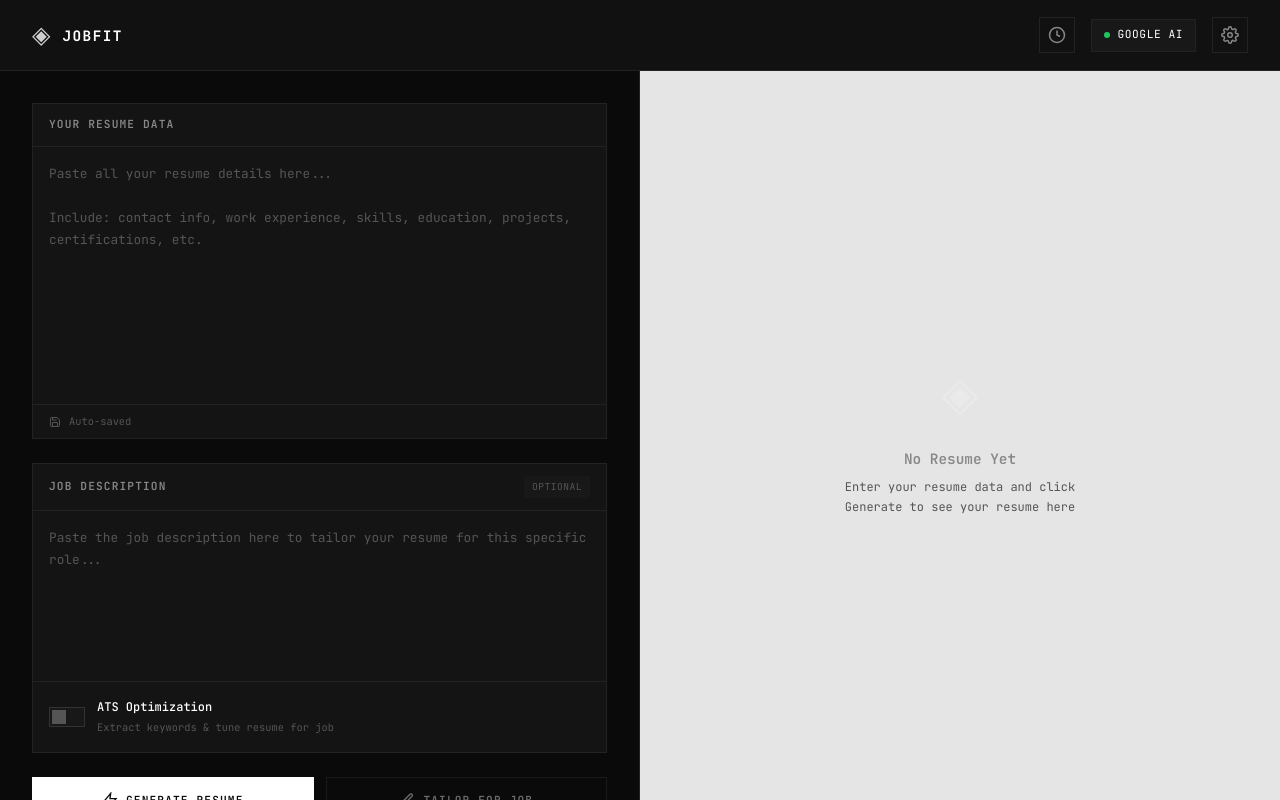
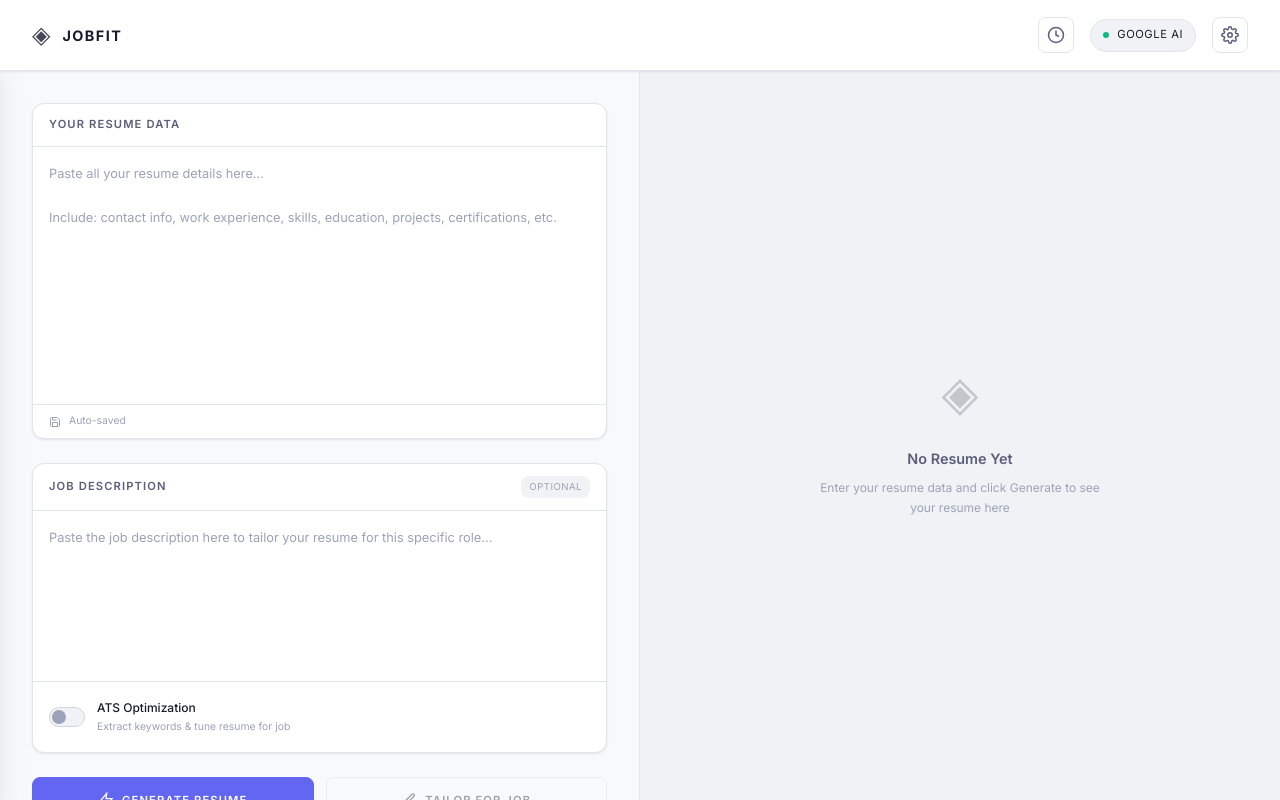
Before and after one commit to tanmay-kalbande/JobFit, a React (Vite) app: page / in a window 1280 px wide. Built offline with nearby package versions, Linux system fonts and the light colour scheme.

Commit message:
refine UI: light theme, smooth curves, rounded corners

```diff
--- a/src/App.css
+++ b/src/App.css
@@ -1,26 +1,33 @@
 /* ========================================
-   MINIMALISTIC MONOCHROMATIC THEME
-   Modern Two-Panel Layout
-   ======================================== */
-
-@import url('https://fonts.googleapis.com/css2?family=JetBrains+Mono:wght@400;500;600;700;800&display=swap');
+   REFINED LIGHT THEME
+   Modern Two-Panel Layout with Smooth Curves
+   ======================================== */
+
+@import url('https://fonts.googleapis.com/css2?family=Inter:wght@400;500;600;700;800&family=JetBrains+Mono:wght@400;500;600;700;800&display=swap');
 
 :root {
-  --bg-primary: #0a0a0a;
-  --bg-secondary: #111111;
-  --bg-tertiary: #181818;
-  --bg-card: #141414;
-  --text-primary: #ffffff;
-  --text-secondary: #888888;
-  --text-muted: #555555;
-  --border-color: #222222;
-  --border-light: #333333;
-  --accent: #ffffff;
-  --accent-dim: #666666;
-  --error: #ff4444;
-  --success: #22c55e;
-  --primary: #3b82f6;
+  --bg-primary: #ffffff;
+  --bg-secondary: #f8f9fb;
+  --bg-tertiary: #f0f2f5;
+  --bg-card: #ffffff;
+  --text-primary: #1a1a2e;
+  --text-secondary: #5a5f7a;
+  --text-muted: #9ca3b8;
+  --border-color: #e2e5ed;
+  --border-light: #d0d5e0;
+  --accent: #1a1a2e;
+  --accent-dim: #9ca3b8;
+  --error: #ef4444;
+  --success: #10b981;
+  --primary: #6366f1;
   --warning: #f59e0b;
+  --radius-sm: 8px;
+  --radius-md: 12px;
+  --radius-lg: 16px;
+  --radius-xl: 20px;
+  --shadow-sm: 0 1px 3px rgba(0, 0, 0, 0.06), 0 1px 2px rgba(0, 0, 0, 0.04);
+  --shadow-md: 0 4px 12px rgba(0, 0, 0, 0.06), 0 2px 6px rgba(0, 0, 0, 0.04);
+  --shadow-lg: 0 10px 30px rgba(0, 0, 0, 0.08), 0 4px 12px rgba(0, 0, 0, 0.04);
 }
 
 * {
@@ -39,12 +46,12 @@
 }
 
 *::-webkit-scrollbar-track {
-  background: rgba(255, 255, 255, 0.02);
+  background: rgba(0, 0, 0, 0.03);
   border-radius: 4px;
 }
 
 *::-webkit-scrollbar-thumb {
-  background: rgba(255, 255, 255, 0.1);
+  background: rgba(0, 0, 0, 0.12);
   border-radius: 4px;
   transition: background 0.2s;
 }
@@ -65,8 +72,8 @@
 }
 
 body {
-  font-family: 'JetBrains Mono', monospace;
-  background: #e5e5e5;
+  font-family: 'Inter', -apple-system, BlinkMacSystemFont, 'Segoe UI', sans-serif;
+  background: #f0f2f5;
   color: var(--text-primary);
   min-height: 100vh;
   line-height: 1.6;
@@ -82,7 +89,7 @@
   display: flex;
   flex-direction: column;
   overflow: hidden;
-  background: #e5e5e5;
+  background: #f0f2f5;
 }
 
 /* ========================================
@@ -91,7 +98,7 @@
 
 .app-header {
   padding: 1rem 2rem;
-  background: var(--bg-secondary);
+  background: var(--bg-primary);
   border-bottom: 1px solid var(--border-color);
   display: flex;
   justify-content: space-between;
@@ -99,6 +106,7 @@
   position: sticky;
   top: 0;
   z-index: 100;
+  box-shadow: var(--shadow-sm);
 }
 
 .header-left {
@@ -137,6 +145,7 @@
   padding: 0.4rem 0.75rem;
   background: var(--bg-tertiary);
   border: 1px solid var(--border-color);
+  border-radius: var(--radius-lg);
   font-size: 0.7rem;
   text-transform: uppercase;
   letter-spacing: 0.05em;
@@ -157,6 +166,7 @@
   justify-content: center;
   background: transparent;
   border: 1px solid var(--border-color);
+  border-radius: var(--radius-sm);
   color: var(--text-secondary);
   cursor: pointer;
   transition: all 0.2s;
@@ -188,6 +198,7 @@
   padding: 0.75rem;
   background: var(--bg-tertiary);
   border: 1px solid var(--border-color);
+  border-radius: var(--radius-sm);
   color: var(--text-muted);
   font-family: inherit;
   font-size: 0.75rem;
@@ -219,7 +230,7 @@
   min-height: 0;
   height: calc(100vh - 65px);
   overflow: hidden;
-  background: #e5e5e5;
+  background: #f0f2f5;
 }
 
 .panel {
@@ -228,7 +239,7 @@
 }
 
 .input-panel {
-  background: var(--bg-primary);
+  background: var(--bg-secondary);
   border-right: 1px solid var(--border-color);
 }
 
@@ -240,7 +251,7 @@
 }
 
 .preview-panel {
-  background: #e5e5e5;
+  background: #f0f2f5;
   display: flex;
   flex-direction: column;
   overflow: hidden;
@@ -252,7 +263,7 @@
   flex: 1;
   overflow-y: auto;
   padding: 2rem;
-  background: #e5e5e5;
+  background: #f0f2f5;
   display: flex;
   justify-content: center;
   align-items: flex-start;
@@ -266,6 +277,9 @@
 .card {
   background: var(--bg-card);
   border: 1px solid var(--border-color);
+  border-radius: var(--radius-md);
+  box-shadow: var(--shadow-sm);
+  overflow: hidden;
 }
 
 .card-header {
@@ -288,6 +302,7 @@
   font-size: 0.6rem;
   padding: 0.2rem 0.5rem;
   background: var(--bg-tertiary);
+  border-radius: var(--radius-sm);
   color: var(--text-muted);
   text-transform: uppercase;
   letter-spacing: 0.05em;
@@ -373,6 +388,7 @@
   height: 20px;
   background: var(--bg-tertiary);
   border: 1px solid var(--border-light);
+  border-radius: 999px;
   position: relative;
   transition: all 0.2s;
   flex-shrink: 0;
@@ -384,6 +400,7 @@
   width: 14px;
   height: 14px;
   background: var(--text-muted);
+  border-radius: 50%;
   top: 2px;
   left: 2px;
   transition: all 0.2s;
@@ -421,6 +438,7 @@
   padding: 0.75rem 1rem;
   border-top: 1px dashed var(--border-color);
   background: var(--bg-tertiary);
+  border-radius: var(--radius-sm);
 }
 
 /* ========================================
@@ -449,17 +467,20 @@
   cursor: pointer;
   transition: all 0.2s;
   border: 1px solid;
+  border-radius: var(--radius-sm);
 }
 
 .btn-primary {
-  background: var(--text-primary);
-  color: var(--bg-primary);
-  border-color: var(--text-primary);
+  background: var(--primary);
+  color: #ffffff;
+  border-color: var(--primary);
 }
 
 .btn-primary:hover:not(:disabled) {
-  background: transparent;
-  color: var(--text-primary);
+  background: #4f46e5;
+  color: #ffffff;
+  transform: translateY(-1px);
+  box-shadow: var(--shadow-md);
 }
 
 .btn-outline {
@@ -480,14 +501,17 @@
 
 .btn-download {
   flex: none;
-  background: var(--text-primary);
-  color: var(--bg-primary);
-  border-color: var(--text-primary);
+  background: var(--primary);
+  color: #ffffff;
+  border-color: var(--primary);
+  border-radius: var(--radius-sm);
 }
 
 .btn-download:hover {
-  background: transparent;
-  color: var(--text-primary);
+  background: #4f46e5;
+  color: #ffffff;
+  transform: translateY(-1px);
+  box-shadow: var(--shadow-md);
 }
 
 .spinner-small {
@@ -506,6 +530,7 @@
   padding: 0.5rem 0.875rem;
   background: transparent;
   border: 1px solid var(--border-light);
+  border-radius: var(--radius-sm);
   color: var(--text-primary);
   font-family: inherit;
   font-size: 0.65rem;
@@ -517,8 +542,9 @@
 }
 
 .btn-analyze:hover:not(:disabled) {
-  border-color: #22c55e;
-  color: #22c55e;
+  border-color: var(--success);
+  color: var(--success);
+  background: rgba(16, 185, 129, 0.06);
 }
 
 .btn-analyze:disabled {
@@ -535,8 +561,9 @@
   align-items: center;
   gap: 0.75rem;
   padding: 0.875rem 1rem;
-  background: rgba(255, 68, 68, 0.08);
-  border: 1px solid rgba(255, 68, 68, 0.3);
+  background: rgba(239, 68, 68, 0.06);
+  border: 1px solid rgba(239, 68, 68, 0.2);
+  border-radius: var(--radius-sm);
   color: var(--error);
   font-size: 0.75rem;
 }
@@ -548,6 +575,7 @@
   padding: 1rem;
   background: var(--bg-card);
   border: 1px solid var(--border-color);
+  border-radius: var(--radius-sm);
   font-size: 0.75rem;
   color: var(--text-secondary);
 }
@@ -601,7 +629,7 @@
   justify-content: space-between;
   align-items: center;
   padding: 1rem 1.5rem;
-  background: var(--bg-secondary);
+  background: var(--bg-primary);
   border-bottom: 1px solid var(--border-color);
 }
 
@@ -650,7 +678,8 @@
 .modal-overlay {
   position: fixed;
   inset: 0;
-  background: rgba(0, 0, 0, 0.85);
+  background: rgba(0, 0, 0, 0.3);
+  backdrop-filter: blur(6px);
   display: flex;
   align-items: center;
   justify-content: center;
@@ -659,8 +688,10 @@
 }
 
 .modal-content {
-  background: var(--bg-secondary);
+  background: var(--bg-primary);
   border: 1px solid var(--border-color);
+  border-radius: var(--radius-lg);
+  box-shadow: var(--shadow-lg);
   width: 100%;
   max-width: 420px;
   max-height: 90vh;
@@ -749,6 +780,7 @@
   padding: 0.625rem 0.75rem;
   background: var(--bg-tertiary);
   border: 1px solid var(--border-color);
+  border-radius: var(--radius-sm);
   color: var(--text-primary);
   font-family: inherit;
   font-size: 0.75rem;
@@ -811,9 +843,11 @@
   color: #333;
   font-family: 'Segoe UI', Tahoma, Geneva, Verdana, sans-serif;
   border: none;
+  border-radius: var(--radius-lg);
   /* Removed overflow: hidden to allow content to flow naturally */
-  box-shadow: 0 0 40px rgba(0, 0, 0, 0.5);
-  min-height: 1000px; /* Visual clue for paper size */
+  box-shadow: var(--shadow-lg);
+  min-height: 1000px;
+  /* Visual clue for paper size */
 }
 
 .resume-container .header {
@@ -879,8 +913,10 @@
 .resume-container .summary {
   font-size: 15px;
   line-height: 1.6;
-  text-align: left; /* Changed from justify to avoid rivers */
-  white-space: pre-line; /* Preserves paragraphs */
+  text-align: left;
+  /* Changed from justify to avoid rivers */
+  white-space: pre-line;
+  /* Preserves paragraphs */
 }
 
 .resume-container .experience-item {
@@ -1192,8 +1228,9 @@
   left: 0;
   width: 320px;
   height: calc(100vh - 65px);
-  background: var(--bg-secondary);
+  background: var(--bg-primary);
   border-right: 1px solid var(--border-color);
+  box-shadow: var(--shadow-lg);
   transform: translateX(-100%);
   transition: transform 0.3s ease;
   z-index: 90;
@@ -1245,6 +1282,7 @@
   padding: 0.875rem;
   background: var(--bg-card);
   border: 1px solid var(--border-color);
+  border-radius: var(--radius-sm);
   margin-bottom: 0.5rem;
   cursor: pointer;
   transition: all 0.2s;
@@ -1252,11 +1290,12 @@
 
 .version-item:hover {
   border-color: var(--border-light);
+  box-shadow: var(--shadow-sm);
 }
 
 .version-item.active {
-  border-color: var(--text-primary);
-  background: var(--bg-tertiary);
+  border-color: var(--primary);
+  background: rgba(99, 102, 241, 0.05);
 }
 
 .version-header {
@@ -1379,9 +1418,10 @@
   right: 20px;
   width: 320px;
   max-height: 400px;
-  background: var(--bg-secondary);
+  background: var(--bg-primary);
   border: 1px solid var(--border-color);
-  box-shadow: 0 10px 40px rgba(0, 0, 0, 0.5);
+  border-radius: var(--radius-md);
+  box-shadow: var(--shadow-lg);
   overflow-y: auto;
   z-index: 50;
 }
@@ -1483,8 +1523,9 @@
 .keyword-tag {
   display: inline-block;
   padding: 0.25rem 0.5rem;
-  background: var(--bg-card);
+  background: var(--bg-tertiary);
   border: 1px solid var(--border-color);
+  border-radius: var(--radius-sm);
   font-size: 0.65rem;
   color: var(--text-secondary);
 }
@@ -1502,6 +1543,7 @@
   padding: 0.35rem 0.6rem;
   background: var(--bg-tertiary);
   border: 1px solid var(--border-color);
+  border-radius: var(--radius-sm);
   color: var(--text-muted);
   font-family: inherit;
   font-size: 0.65rem;
@@ -1637,7 +1679,7 @@
 .improvements-section {
   background: var(--bg-tertiary);
   padding: 1rem;
-  border-radius: 4px;
+  border-radius: var(--radius-sm);
   border: 1px solid var(--border-color);
 }
 
@@ -1680,6 +1722,7 @@
   background: var(--success);
   color: white;
   border: none;
+  border-radius: var(--radius-sm);
   font-family: inherit;
   font-size: 0.8rem;
   font-weight: 600;
@@ -1767,7 +1810,7 @@
   display: flex;
   align-items: center;
   justify-content: center;
-  background: #e5e5e5;
+  background: #f0f2f5;
   animation: fadeIn 0.3s ease;
 }
 
@@ -1775,7 +1818,8 @@
   text-align: center;
   padding: 3rem;
   background: white;
-  box-shadow: 0 10px 60px rgba(0, 0, 0, 0.1);
+  border-radius: var(--radius-lg);
+  box-shadow: var(--shadow-lg);
   max-width: 400px;
   width: 90%;
 }
@@ -1915,7 +1959,7 @@
 
 .alignment-section {
   background: var(--bg-tertiary);
-  border-radius: 4px;
+  border-radius: var(--radius-sm);
   padding: 1rem;
 }
 
@@ -2204,6 +2248,7 @@
 
 .confirm-modal {
   max-width: 380px;
+  border-radius: var(--radius-lg);
 }
 
 .confirm-body {
@@ -2232,6 +2277,7 @@
   cursor: pointer;
   transition: all 0.2s;
   border: 1px solid var(--error);
+  border-radius: var(--radius-sm);
   background: var(--error);
   color: white;
 }
@@ -2284,8 +2330,9 @@
   align-items: center;
   gap: 0.75rem;
   padding: 0.5rem 1rem;
-  background: rgba(255, 255, 255, 0.02);
+  background: rgba(0, 0, 0, 0.02);
   border-top: 1px solid var(--border-color);
+  border-radius: var(--radius-sm);
   font-size: 0.7rem;
   color: var(--text-muted);
 }
@@ -2300,9 +2347,9 @@
   padding: 0.15rem 0.4rem;
   font-family: var(--font-mono);
   font-size: 0.65rem;
-  background: rgba(255, 255, 255, 0.05);
+  background: rgba(0, 0, 0, 0.04);
   border: 1px solid var(--border-color);
-  border-radius: 3px;
+  border-radius: 4px;
   margin-right: 0.25rem;
 }
 
@@ -2423,16 +2470,16 @@
   gap: 0.5rem;
   padding: 0.4rem 0.75rem;
   font-size: 0.7rem;
-  background: rgba(255, 255, 255, 0.05);
+  background: rgba(0, 0, 0, 0.03);
   border: 1px solid var(--border-color);
-  border-radius: 4px;
+  border-radius: var(--radius-sm);
   color: var(--text-secondary);
   cursor: pointer;
   transition: all 0.2s;
 }
 
 .upload-btn:hover {
-  background: rgba(255, 255, 255, 0.1);
+  background: rgba(99, 102, 241, 0.06);
   border-color: var(--primary);
   color: var(--primary);
 }
--- a/src/index.css
+++ b/src/index.css
@@ -1,9 +1,9 @@
 /* Reset default styles */
 :root {
-  font-family: 'JetBrains Mono', monospace;
+  font-family: 'Inter', -apple-system, BlinkMacSystemFont, 'Segoe UI', sans-serif;
   line-height: 1.6;
   font-weight: 400;
-  color-scheme: dark;
+  color-scheme: light;
   font-synthesis: none;
   text-rendering: optimizeLegibility;
   -webkit-font-smoothing: antialiased;
@@ -22,11 +22,11 @@
   padding: 0;
   height: 100%;
   min-height: 100vh;
-  background: #e5e5e5;
+  background: #f0f2f5;
 }
 
 #root {
   height: 100%;
   min-height: 100vh;
-  background: #e5e5e5;
+  background: #f0f2f5;
 }
```
